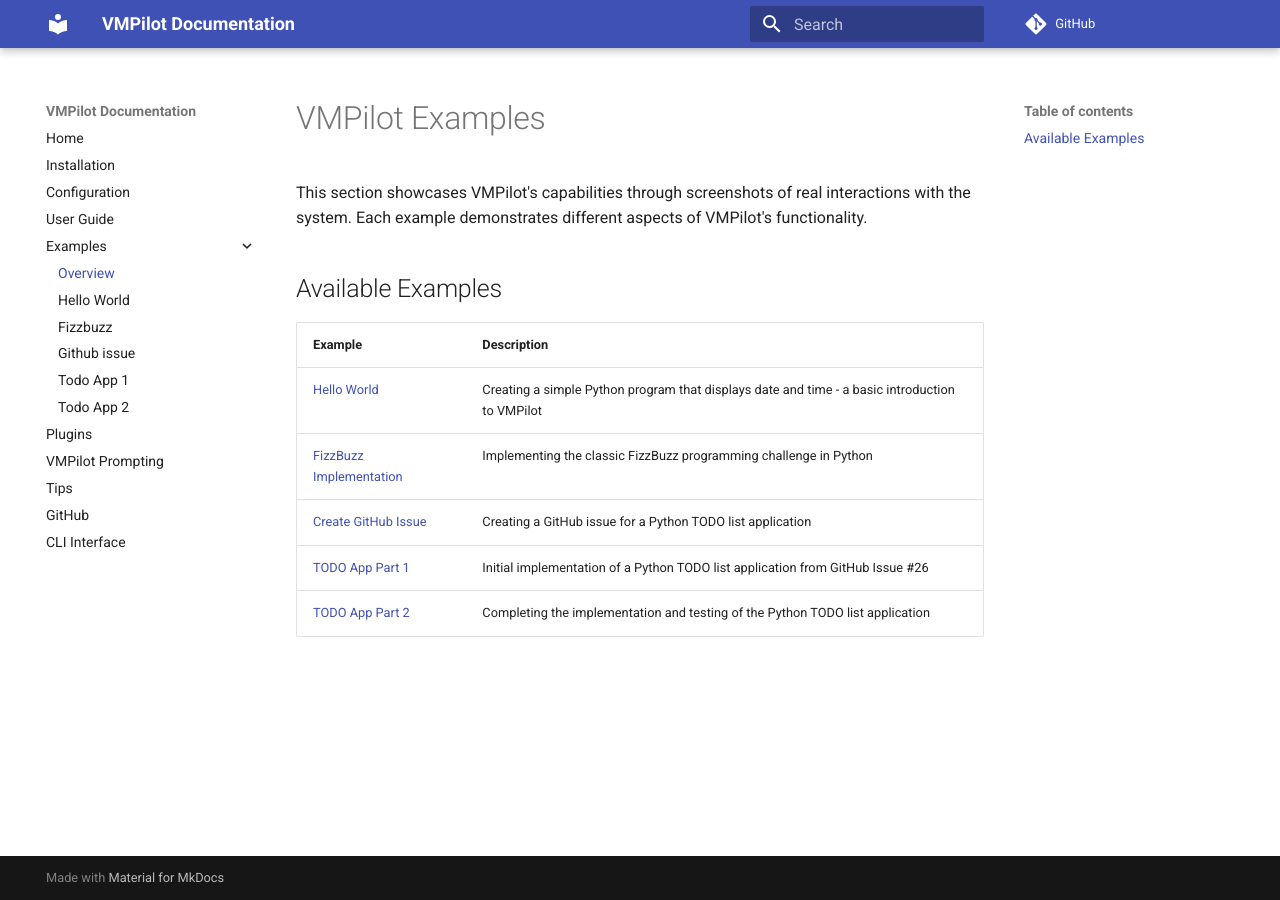
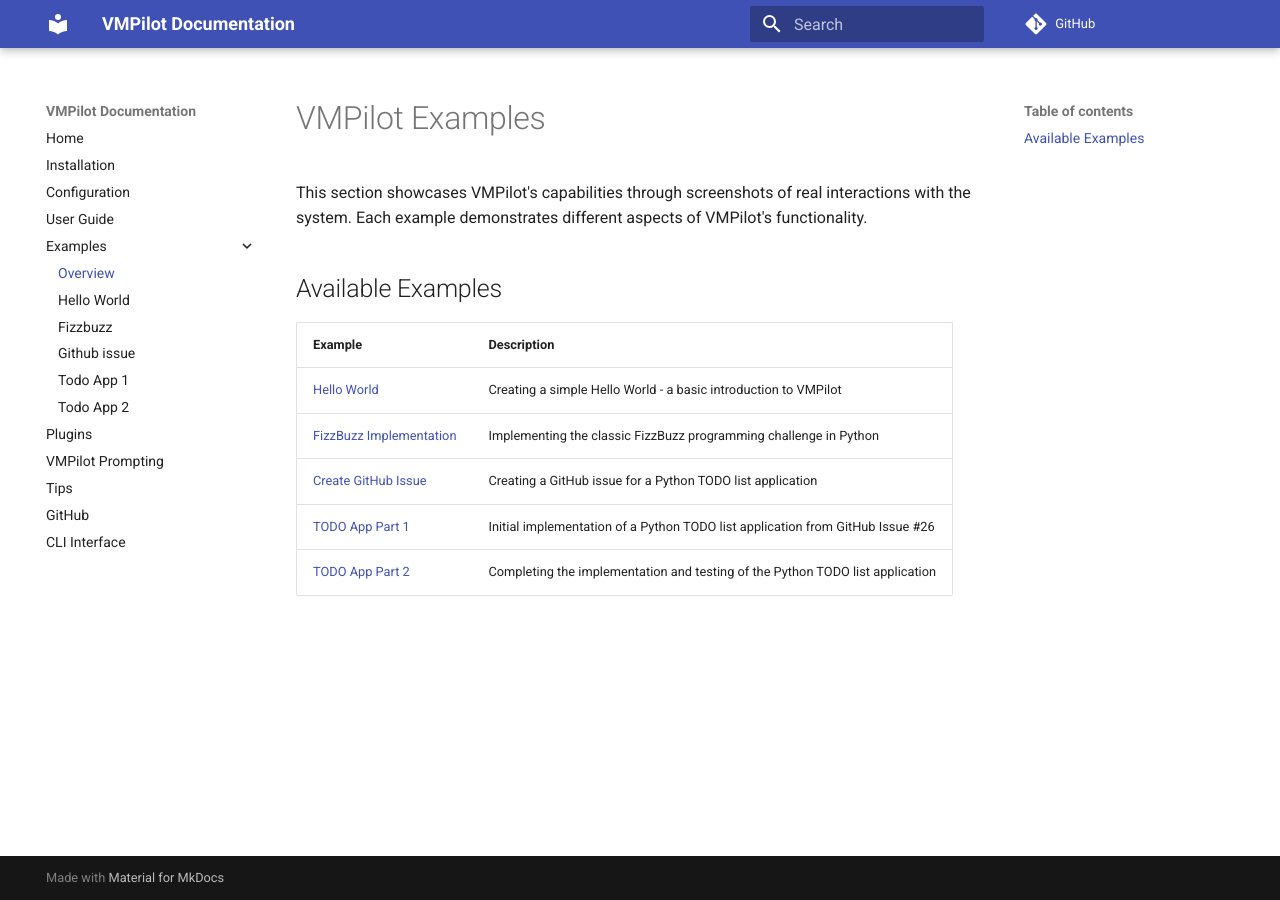
Before and after one commit to drorm/vmpilot, an MkDocs documentation site: the page built from docs/source/examples/index.md, in a window 1280 px wide. Built offline with MkDocs 1.6.1 and Material for MkDocs 9.7.7, drawn with Linux system fonts in a browser that asks for light colours; comment, search, counter and statistics services are not loaded.

Commit message:
Update README and examples index with new links and descriptions

```diff
--- a/docs/source/examples/index.md
+++ b/docs/source/examples/index.md
@@ -6,7 +6,7 @@ This section showcases VMPilot's capabilities through screenshots of real intera
 
 | Example | Description |
 |---------|-------------|
-| [Hello World](hello-world.md) | Creating a simple Python program that displays date and time - a basic introduction to VMPilot |
+| [Hello World](hello-world.md) | Creating a simple Hello World - a basic introduction to VMPilot |
 | [FizzBuzz Implementation](fizzbuzz.md) | Implementing the classic FizzBuzz programming challenge in Python |
 | [Create GitHub Issue](github-issue.md) | Creating a GitHub issue for a Python TODO list application |
 | [TODO App Part 1](todo1.md) | Initial implementation of a Python TODO list application from GitHub Issue #26 |
```
Also changed, not shown: README.md (+3 -2 lines).
